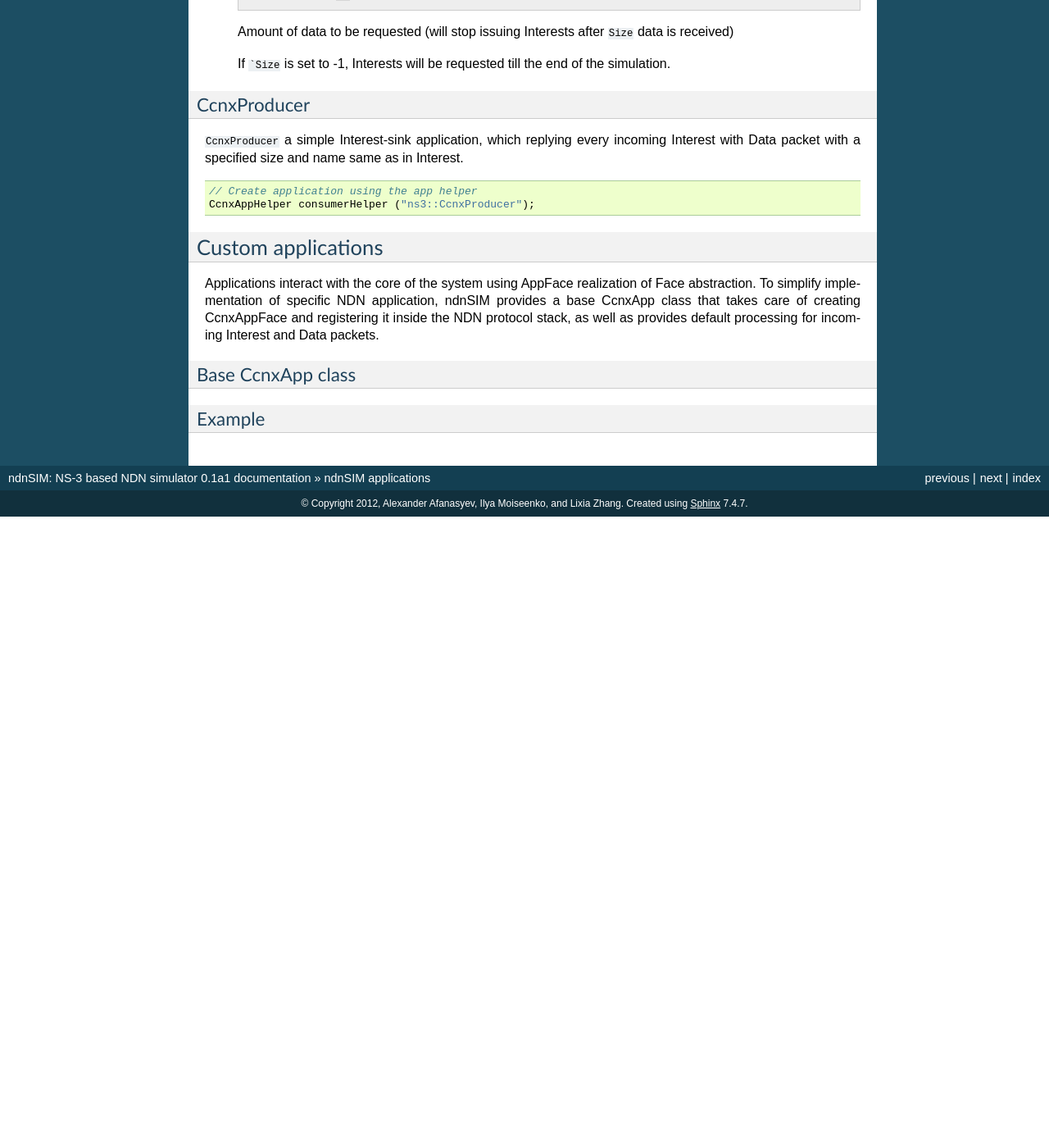
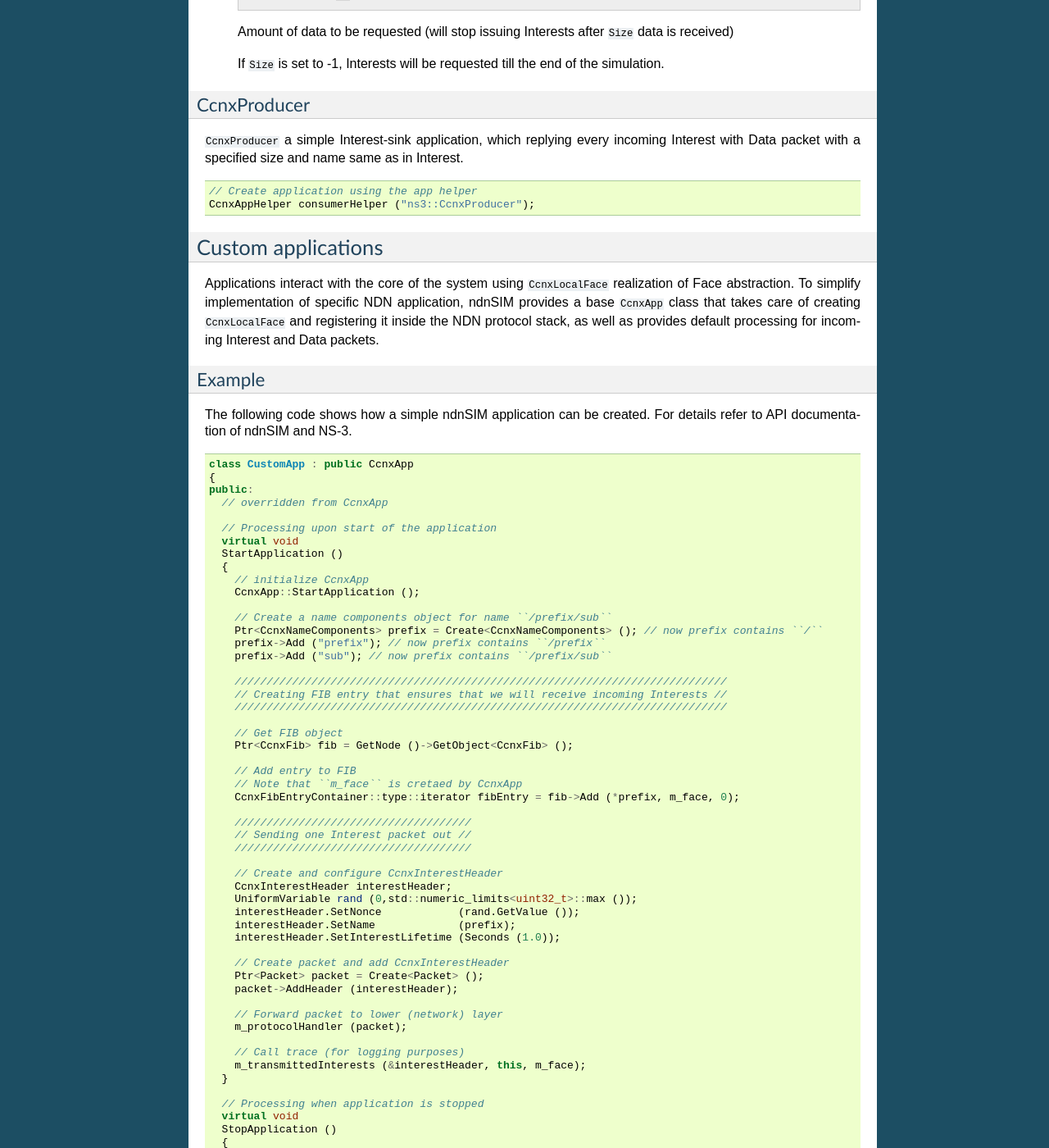
Before and after one commit to named-data-ndnSIM/ndnSIM, a Sphinx documentation site: the page built from docs/source/applications.rst, in a window 1280 px wide and 1400 px high, scrolled down 1883 px. Shown: the whole window at 82% size. Built offline with Sphinx 7.4.7, drawn with Linux system fonts in a browser that asks for light colours; cross-references to code outside the pages are shown as plain code; before the commit the page ends 2513 px from its top, so only the background shows below that; some of the changed text lies outside the part shown.

Commit message:
Adding more documentation stuff

````diff
--- a/docs/source/applications.rst
+++ b/docs/source/applications.rst
@@ -108,7 +108,7 @@ This applications has the following attributes:
 
   Amount of data to be requested (will stop issuing Interests after ``Size`` data is received)
 
-  If ```Size`` is set to -1, Interests will be requested till the end of the simulation.
+  If ``Size`` is set to -1, Interests will be requested till the end of the simulation.
 
 CcnxProducer
 ^^^^^^^^^^^^
@@ -124,13 +124,109 @@ CcnxProducer
 Custom applications
 +++++++++++++++++++
 
-Applications interact with the core of the system using AppFace realization of Face abstraction.
-To simplify implementation of specific NDN application, ndnSIM provides a base CcnxApp class that takes care of creating CcnxAppFace and registering it inside the NDN protocol stack, as well as provides default processing for incoming Interest and Data packets.
+Applications interact with the core of the system using :ndnsim:`CcnxLocalFace` realization of Face abstraction.
+To simplify implementation of specific NDN application, ndnSIM provides a base :ndnsim:`CcnxApp` class that takes care of creating :ndnsim:`CcnxLocalFace` and registering it inside the NDN protocol stack, as well as provides default processing for incoming Interest and Data packets.
 
-Base CcnxApp class
-^^^^^^^^^^^^^^^^^^
+.. Base CcnxApp class
+.. ^^^^^^^^^^^^^^^^^^
 
 
 
 Example
 ^^^^^^^
+
+The following code shows how a simple ndnSIM application can be created.  For details refer to API documentation of ndnSIM and NS-3.
+
+.. code-block:: c++
+
+    class CustomApp : public CcnxApp
+    {
+    public:
+      // overridden from CcnxApp
+
+      // Processing upon start of the application
+      virtual void
+      StartApplication ()
+      {
+        // initialize CcnxApp
+        CcnxApp::StartApplication ();
+
+        // Create a name components object for name ``/prefix/sub``
+	Ptr<CcnxNameComponents> prefix = Create<CcnxNameComponents> (); // now prefix contains ``/``
+	prefix->Add ("prefix"); // now prefix contains ``/prefix``
+	prefix->Add ("sub"); // now prefix contains ``/prefix/sub``
+
+        /////////////////////////////////////////////////////////////////////////////
+        // Creating FIB entry that ensures that we will receive incoming Interests //
+        /////////////////////////////////////////////////////////////////////////////
+
+        // Get FIB object
+        Ptr<CcnxFib> fib = GetNode ()->GetObject<CcnxFib> ();
+
+        // Add entry to FIB
+        // Note that ``m_face`` is cretaed by CcnxApp
+        CcnxFibEntryContainer::type::iterator fibEntry = fib->Add (*prefix, m_face, 0);
+
+        /////////////////////////////////////
+	// Sending one Interest packet out //
+        /////////////////////////////////////
+
+        // Create and configure CcnxInterestHeader
+        CcnxInterestHeader interestHeader;
+        UniformVariable rand (0,std::numeric_limits<uint32_t>::max ());
+        interestHeader.SetNonce            (rand.GetValue ());
+        interestHeader.SetName             (prefix);
+        interestHeader.SetInterestLifetime (Seconds (1.0));
+
+        // Create packet and add CcnxInterestHeader
+        Ptr<Packet> packet = Create<Packet> ();
+        packet->AddHeader (interestHeader);
+
+        // Forward packet to lower (network) layer
+        m_protocolHandler (packet);
+
+        // Call trace (for logging purposes)
+        m_transmittedInterests (&interestHeader, this, m_face);
+      }
+
+      // Processing when application is stopped
+      virtual void
+      StopApplication ()
+      {
+        // cleanup CcnxApp
+        CcnxApp::StopApplication ();
+      }
+
+      // Callback that will be called when Interest arrives
+      virtual void
+      OnInterest (const Ptr<const CcnxInterestHeader> &interest, Ptr<Packet> packet)
+      {
+        // Create and configure CcnxContentObjectHeader and CcnxContentObjectTail
+        // (header is added in front of the packet, tail is added at the end of the packet)
+
+        CcnxContentObjectHeader data;
+        data.SetName (Create<CcnxNameComponents> (interest->GetName ())); // data will have the same name as Interests
+
+        CcnxContentObjectTail trailer; // doesn't require any configuration
+
+        // Create packet and add header and trailer
+        Ptr<Packet> packet = Create<Packet> (1024);
+        packet->AddHeader (data);
+        packet->AddTrailer (trailer);
+
+        // Forward packet to lower (network) layer
+        m_protocolHandler (packet);
+
+        // Call trace (for logging purposes)
+        m_transmittedInterests (&interestHeader, this, m_face);
+        m_transmittedContentObjects (&data, packet, this, m_face);
+      }
+
+      // Callback that will be called when Data arrives
+      virtual void
+      OnContentObject (const Ptr<const CcnxContentObjectHeader> &contentObject,
+                       Ptr<Packet> payload)
+      {
+        std::cout << "DATA received for name " << contentObject->GetName () << std::endl;
+      }
+    };
````
Also changed, not shown: docs/source/intro.rst (+14 -14 lines).
